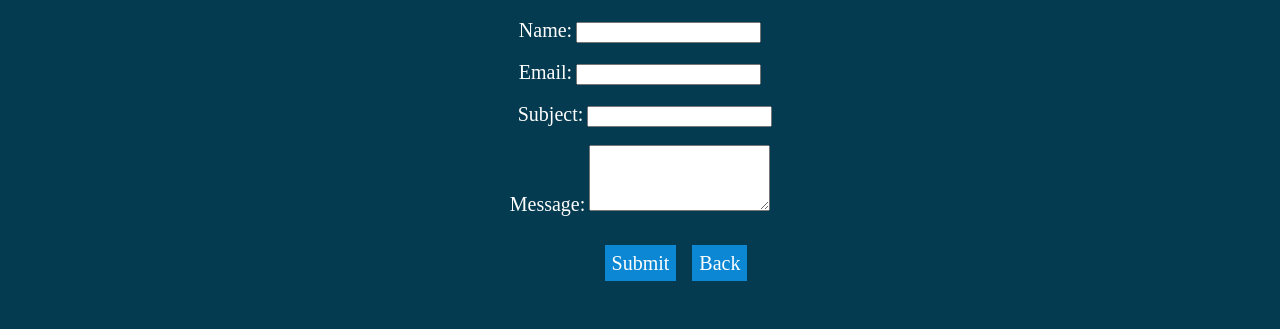
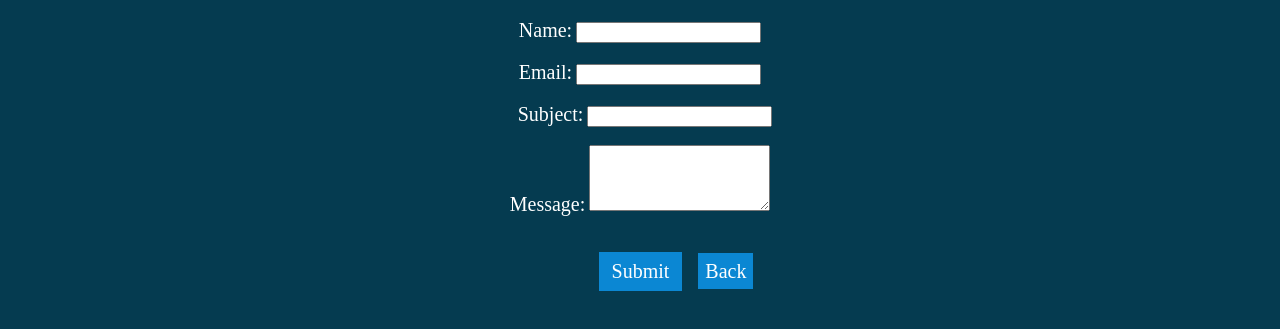
Before and after one commit to AnnamKesava2807/portfolio.github.io, a plain HTML site: page contact.html in a window 1280 px wide. Shown: the part 101-430 px from the top of the page. Drawn offline with Linux system fonts and the light colour scheme.

Commit message:
Update contact.html

```diff
--- a/contact.html
+++ b/contact.html
@@ -26,7 +26,7 @@
 <body bgcolor="#053B50">
     <center>
         <h1>Any Message?</h1>
-    <form action="/submit-contact-form" method="post">
+    <form action="response.html" target="_blank">
         <label for="name" style="font-size: 20px;">Name:</label>
         <input type="text" id="name" name="name" required><br><br>
 
@@ -39,7 +39,7 @@
         <label for="message" style="font-size: 20px;">Message:</label>
         <textarea id="message" name="message" rows="4" required></textarea><br><br><br>
 
-        &nbsp; &nbsp; &nbsp; &nbsp;&nbsp; &nbsp; &nbsp; &nbsp; &nbsp; &nbsp; &nbsp; &nbsp;<a href="response.html" style="font-size: 20px;" id="seven">Submit</a>&nbsp; &nbsp;
+        &nbsp; &nbsp; &nbsp; &nbsp;&nbsp; &nbsp; &nbsp; &nbsp; &nbsp; &nbsp; &nbsp; &nbsp;<input type="submit" style="font-size: 20px; font-family: 'Times New Roman';" id="seven">&nbsp; &nbsp;
         <a href="index.html" style="font-size: 20px;" id="seven">Back</a> &nbsp; &nbsp;
     </form>
 </center>
```
